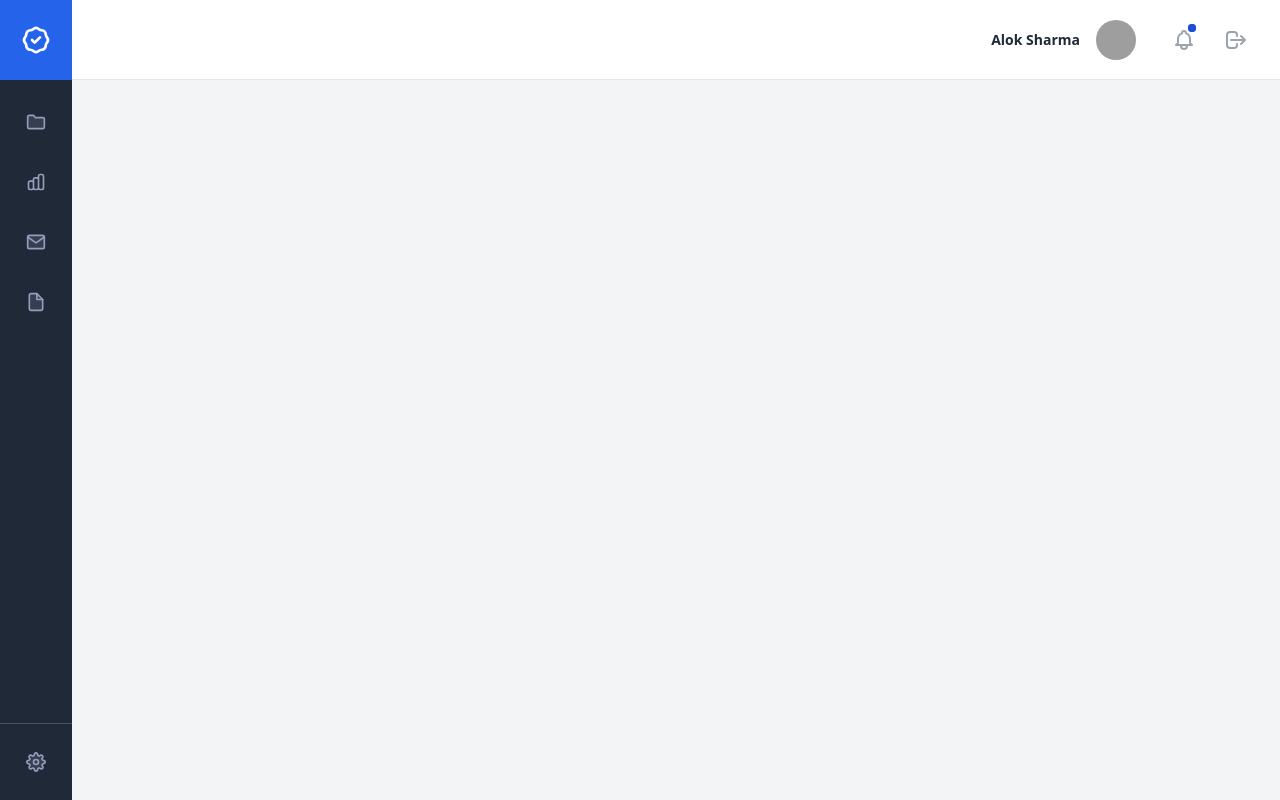
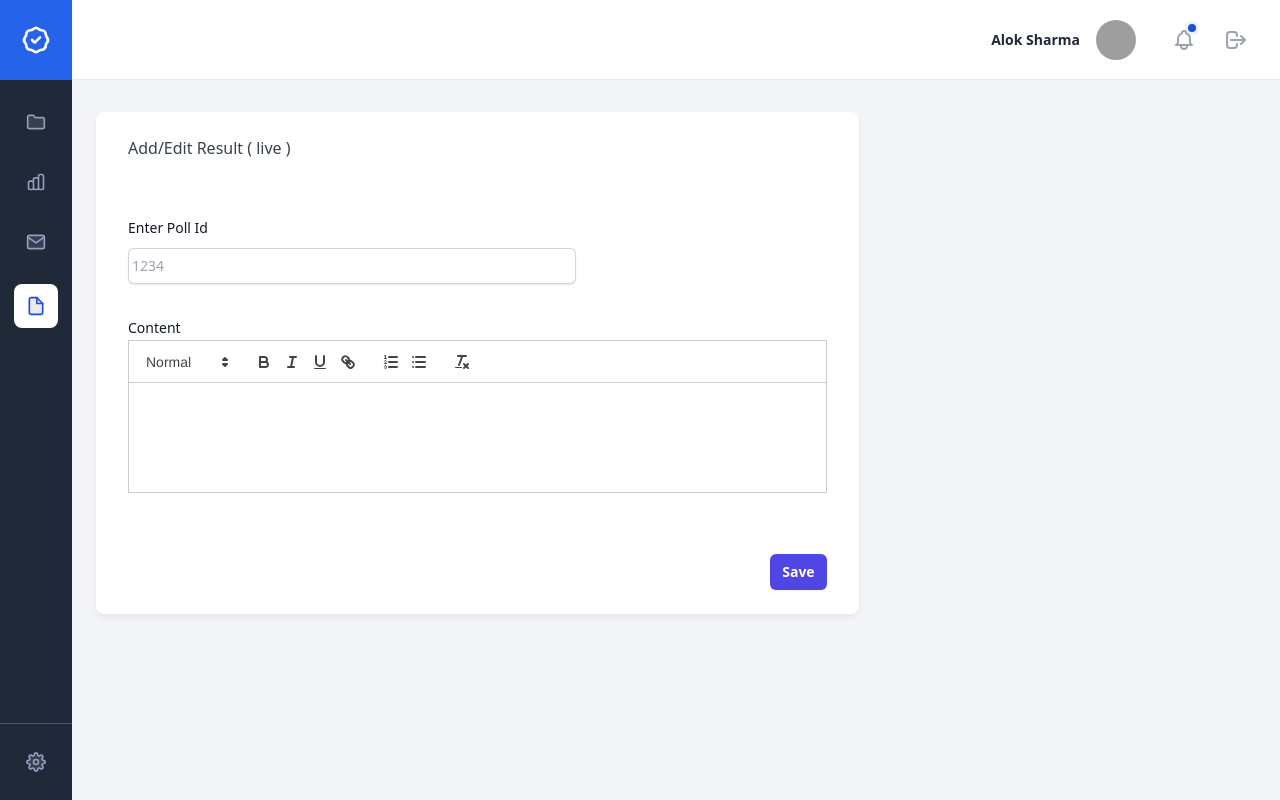
Before and after one commit to sammkinng/admin, a Vue app: page /result in a window 1280 px wide. Built offline with nearby package versions, Linux system fonts and the light colour scheme; grey boxes are pictures that could not be loaded.

Commit message:
result content

```diff
--- a/src/App.vue
+++ b/src/App.vue
@@ -71,16 +71,16 @@
                             </svg></router-link>
                     </a>
 
-                    <a href="#" class="p-2 transition-colors duration-300 rounded-lg group hover:bg-white">
-                        <svg class="w-5 h-5" viewBox="0 0 24 24" fill="none"
+                    <a href="#" :class="$route.path.startsWith('/result') ? selectedClass : notSelectedClass">
+                        <router-link to="/result">    <svg class="w-5 h-5" viewBox="0 0 24 24" fill="none"
                             xmlns="http://www.w3.org/2000/svg">
-                            <path class=" group-hover:stroke-blue-700"
+                            <path :class="['group-hover:stroke-blue-700',$route.path.startsWith('/result')?blueStroke:'']"
                                 d="M13 2H6C5.46957 2 4.96086 2.21071 4.58579 2.58579C4.21071 2.96086 4 3.46957 4 4V20C4 20.5304 4.21071 21.0391 4.58579 21.4142C4.96086 21.7893 5.46957 22 6 22H18C18.5304 22 19.0391 21.7893 19.4142 21.4142C19.7893 21.0391 20 20.5304 20 20V9L13 2Z"
                                 fill="#969CBA" fill-opacity="0.2" stroke="#969CBA" stroke-width="2" stroke-linecap="round"
                                 stroke-linejoin="round" />
-                            <path class=" group-hover:stroke-blue-700" d="M13 2V9H20" stroke="#969CBA" stroke-width="2"
+                            <path :class="['group-hover:stroke-blue-700',$route.path === '/result'?blueStroke:'']" d="M13 2V9H20" stroke="#969CBA" stroke-width="2"
                                 stroke-linecap="round" stroke-linejoin="round" />
-                        </svg>
+                        </svg></router-link>
                     </a>
                 </nav>
             </div>
--- /dev/null
+++ b/src/pages/Result.vue
@@ -0,0 +1,109 @@
+<template>
+    <section class="grid grid-cols-1 gap-8 px-6 xl:grid-cols-3 2xl:grid-cols-4 md:grid-cols-2 ">
+
+
+        <div
+            class="flex flex-col justify-center px-8 py-6 bg-white rounded-lg shadow-md shadow-gray-200 md:col-span-2 md:row-span-2 gap-y-4 gap-x-8 ">
+            <div class="sm:flex sm:items-center sm:justify-between">
+                <h2 class="font-medium text-gray-700">Add/Edit Result ( live )</h2>
+            </div>
+            <form @submit.prevent="addResult">
+                <div class="space-y-12">
+                    <div class="pb-12">
+
+                        <div class="mt-10 grid grid-cols-1 gap-x-6 gap-y-8 sm:grid-cols-6">
+
+                            <div class="col-span-full">
+                                <label for="pid" class="block text-sm font-medium leading-6 text-gray-900">
+                                    Enter Poll Id</label>
+                                <div class="mt-2">
+                                    <div
+                                        class="flex rounded-md shadow-sm ring-1 ring-inset ring-gray-300 focus-within:ring-2 focus-within:ring-inset focus-within:ring-indigo-600 sm:max-w-md">
+                                        <input v-model="id" type="text" name="pid" required id="pid"
+                                            class="block w-full rounded-md border-0 py-1.5 text-gray-900 shadow-sm ring-1 ring-inset ring-gray-300 placeholder:text-gray-400 focus:ring-2 focus:ring-inset focus:ring-indigo-600 sm:text-sm sm:leading-6 px-1"
+                                            placeholder="1234" />
+                                    </div>
+                                </div>
+                            </div>
+
+
+                            <div class="col-span-full">
+                                <label for="region" class="block text-sm font-medium leading-6 text-gray-900">
+                                    Content</label>
+                                <div id="editor"></div>
+                            </div>
+                            <br>
+                            <!-- <div class="col-span-full"> </div>
+                     -->
+                        </div>
+                    </div>
+                </div>
+
+
+                <div class="mt-6 flex items-center justify-end gap-x-6">
+                    <button type="submit"
+                        class="rounded-md bg-indigo-600 px-3 py-2 text-sm font-semibold text-white shadow-sm hover:bg-indigo-500 focus-visible:outline focus-visible:outline-2 focus-visible:outline-offset-2 focus-visible:outline-indigo-600">Save</button>
+                </div>
+
+            </form>
+        </div>
+    </section>
+</template>
+
+<script>
+import 'quill/dist/quill.snow.css';
+
+import Quill from 'quill';
+import { setDoc, doc, getDoc } from 'firebase/firestore/lite';
+import { db } from '../main';
+
+let quill
+export default {
+    props: {
+        edit: {
+            type: String,
+            required: true
+        }
+    },
+    mounted() {
+
+        quill = new Quill('#editor', {
+            theme: 'snow',
+        });
+    },
+
+    data() {
+        return {
+            id: ''
+        };
+    },
+
+    methods: {
+        addResult() {
+            getDoc(doc(db, 'results', this.id))
+                .then(d => {
+                    if (d.exists()) {
+                        setDoc(doc(db, 'results', this.id), {
+                            ...d.data(),
+                            'content-live-poll': quill.root.innerHTML
+                        })
+                            .then(() => {
+                                alert('Poll live Content Added Successfully!')
+                                this.id=''
+                                quill.root.innerHTML=''
+                            })
+                            .catch(e => {
+                                console.log(e)
+                            })
+                    }
+                })
+                .catch(e => {
+                    console.log(e)
+                })
+        }
+    }
+
+};
+</script>
+
+<style scoped></style>
--- a/src/router.js
+++ b/src/router.js
@@ -4,6 +4,7 @@ import { createRouter, createWebHistory } from 'vue-router';
 import Dashboard from './pages/Dashboard.vue'
 import Poll from './pages/Poll.vue'
 import Blog from './pages/Blog.vue'
+import Result from './pages/Result.vue'
 import Edit_Poll from './pages/Edit_Poll.vue'
 
 
@@ -12,6 +13,7 @@ const router = createRouter({
         { path: '/', component: Dashboard },
         { path: '/poll', component: Poll },
         { path: '/blog', component: Blog },
+        { path: '/result', component: Result },
         {path:'/poll/edit/:id',component:Edit_Poll,props:true},
         {path:'/blog/edit/:id',component:Edit_Poll,props:true}
     ]
```
